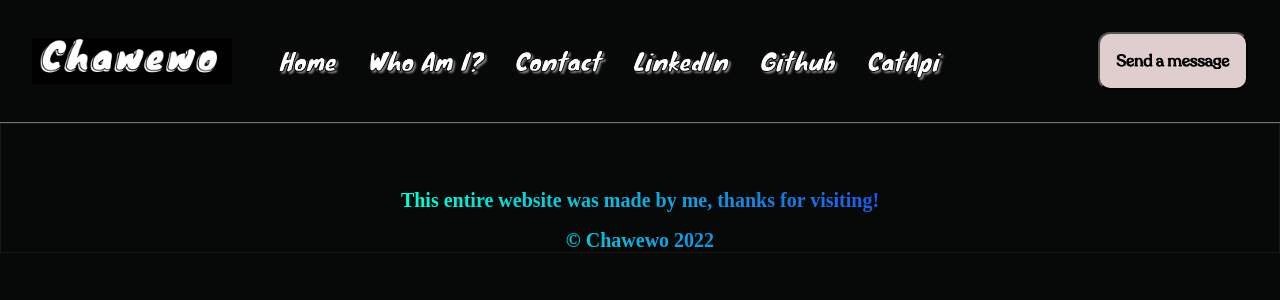
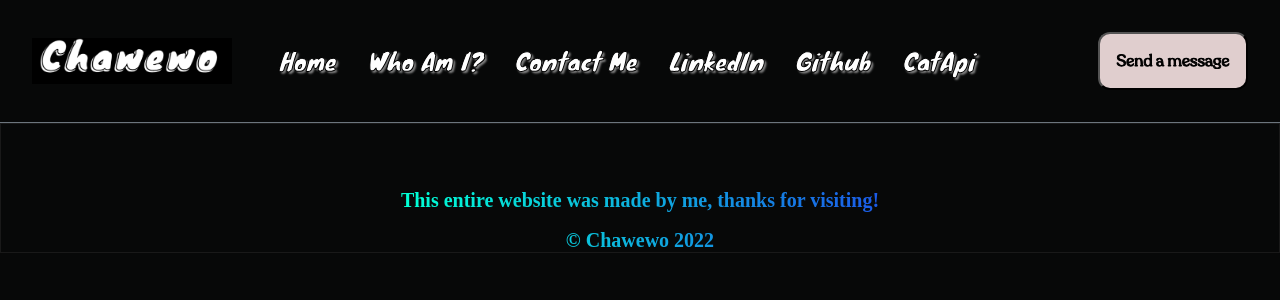
Before and after one commit to Chawewo/Portfolio, a React (Create React App) app: page /End in a window 1280 px wide. Shown: the top 300 px of the page. Built offline with nearby package versions, Linux system fonts and the light colour scheme.

Commit message:
Implemented working links in production

```diff
--- a/src/App.js
+++ b/src/App.js
@@ -1,24 +1,21 @@
 import React from 'react';
 import {Footer, Contact, WhoChawewo, Header} from './containers';
 import {Navbar} from './components';
-import {BrowserRouter as Router, Routes, Route} from 'react-router-dom';
+import {BrowserRouter, Routes, Route} from 'react-router-dom';
 import './App.css';
 
 /* deleted div app */
 const App = () => {
   return (
-    <Router>
-          <Navbar />
-          <Routes>
-
-          <Route  path="/" element={<Header/>}  />
-          <Route path="/about"  element={<WhoChawewo/>}  />
-          <Route path="/contact"  element={<Contact/>}  />
-          {/*<Route path="/project" element={<Project/>} /> awaiting implementation*/}
-        </Routes>
-        <Footer />
-      </Router>
-
+    <BrowserRouter>
+      <Navbar />
+    <Routes>
+          <Route exact path='/' element={< Header />}> </Route>
+          <Route path='/about' element={< WhoChawewo />}> </Route>
+          <Route path='/contact' element={< Contact />}> </Route>
+   </Routes>
+   <Footer/>
+</BrowserRouter>
 
   )
 }
@@ -51,3 +48,15 @@ const App = () => {
   )
 }
 */
+ /* Before
+    <Router>
+          <Navbar />
+          <Routes>
+          <Route path="/" element={<Header/>}  />
+          <Route path="/about"  element={<WhoChawewo/>}  />
+          <Route path="/contact"  element={<Contact/>}  />
+          {/*<Route path="/project" element={<Project/>} /> awaiting implementation}
+        </Routes>
+        <Footer />
+      </Router>
+  */
--- a/src/components/navbar/Navbar.jsx
+++ b/src/components/navbar/Navbar.jsx
@@ -1,18 +1,17 @@
 import React, {useState} from 'react';
-import { RiMenu3Line, RiCloseLine } from 'react-icons/ri'
-
+import { RiMenu3Line, RiCloseLine } from 'react-icons/ri';
 import logo from '../../assets/Chawewo.png';
 import './navbar.css';
+import { Link } from 'react-router-dom';
 const Menu = () => (
+
   <>
-        <p><a href="/">Home</a></p>
-        <p><a href="/about">Who am I?</a></p>
-        <p><a href="/contact"> Contact </a></p>
-       {/* <p><a href="projects"> Projects </a></p> awaiting implementation*/}
+        <p><Link to= "/">Home </Link></p>
+        <p><Link to= "/about"> Who Am I? </Link></p>
+        <p><Link to= "/contact"> Contact Me</Link></p>
         <p><a href="https://www.linkedin.com/in/davidtrujillo-liprofile/" target="_blank" rel="noopener noreferrer" >LinkedIn</a></p>
         <p><a href="https://github.com/Chawewo" target="_blank" rel="noopener noreferrer" >Github</a></p>
         <p><a href="https://thecatapi.com/" target="_blank" rel="noopener noreferrer"> CatApi</a></p>
-
   </>
 )
 const Navbar = () => {
@@ -21,15 +20,15 @@ const Navbar = () => {
     <div className="chawewo__navbar border-bottom border-secondary" >
       <div className="chawewo__navbar-links">
         <div className="chawewo__navbar-links_logo" >
-          <img src={logo} alt="logo" />
+        <Link to= "/"><img  src={logo} alt="logo" /> </Link>
           </div>
         <div className="chawewo__navbar-links_container">
         <Menu />
         </div>
       </div>
       <div className="chawewo__navbar-send">
-      <a href="contact"><button type="button">Send a message</button>
-      </a>
+      <Link to= "/contact"><button type="button">Send a message</button>
+      </Link>
       </div>
       <div className="chawewo__navbar-menu">
       {toggleMenu
@@ -42,8 +41,7 @@ const Navbar = () => {
             <Menu />
           </div>
           <div className="chawewo__navbar-menu_container-links-send">
-          <a href="contact"><button type="button">Send a message</button>
-      </a>
+          <Link to="/contact"><button type="button">Send a message</button></Link>
           </div>
         </div>
       )
```
